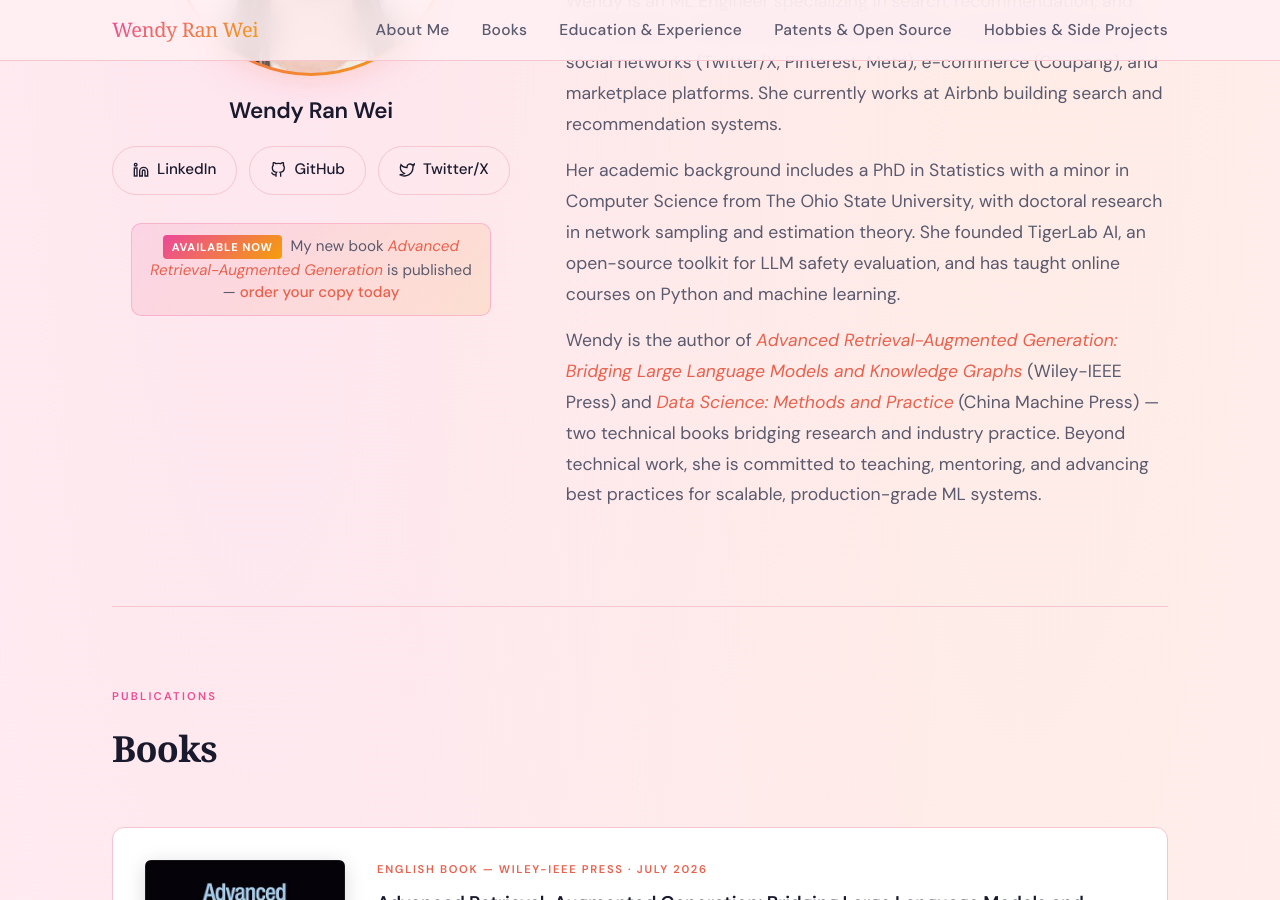
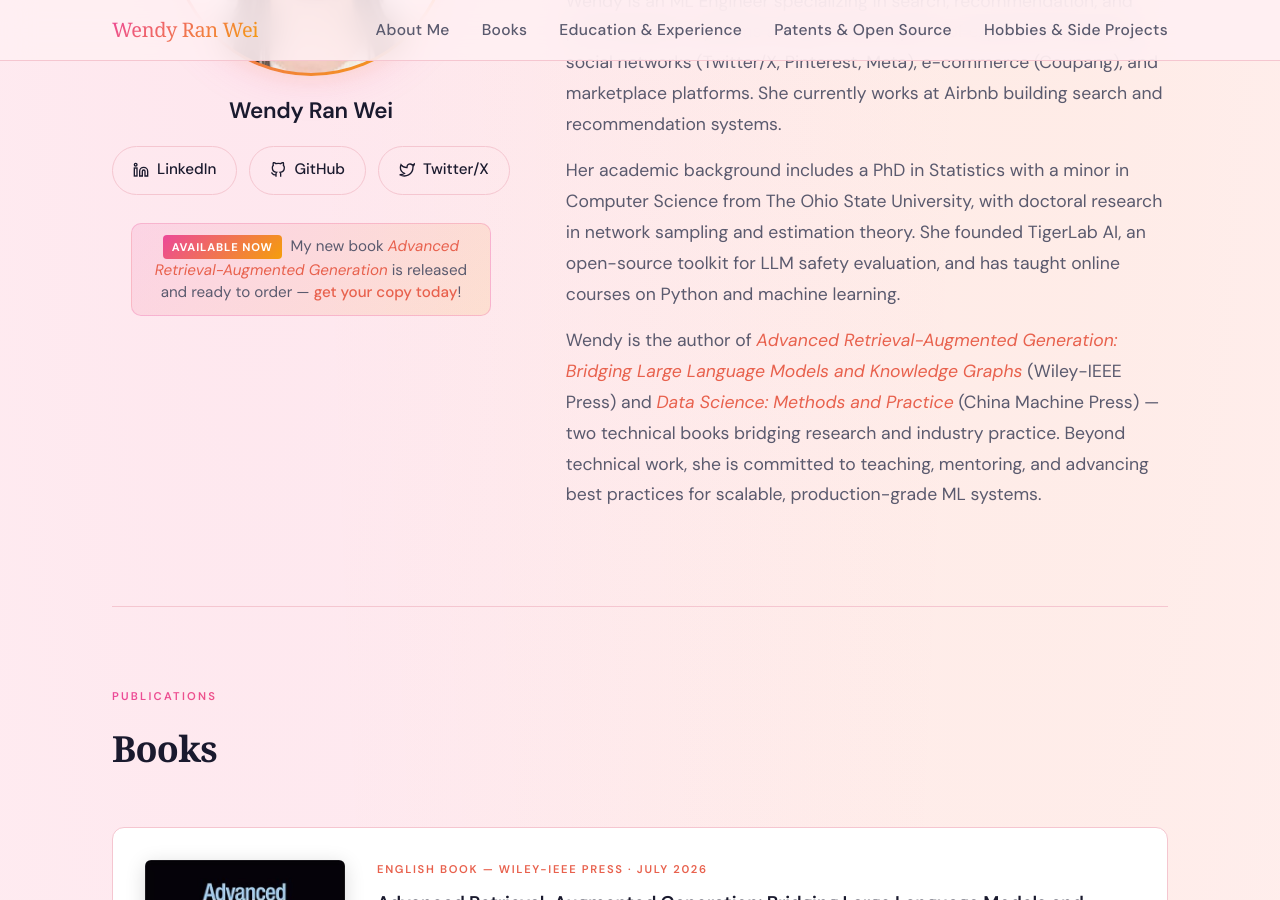
Before and after one commit to wendyran/wendyran.github.io, a Jekyll site: the page index.html, which Jekyll copies as it is, in a window 1280 px wide and 900 px high, scrolled down 344 px. Built offline with Jekyll 4.4.1, drawn with Linux system fonts in a browser that asks for light colours; some web fonts are replaced.

Commit message:
Update index.html

```diff
--- a/index.html
+++ b/index.html
@@ -1052,7 +1052,7 @@
             </a>
         </div>
         <div class="preorder-banner">
-            <span class="preorder-new">Available Now</span> My new book <a href="https://www.amazon.com/Advanced-Retrieval-Augmented-Generation-Bridging-Knowledge/dp/1394374682" target="_blank" rel="noopener"><em>Advanced Retrieval-Augmented Generation</em></a> is published — <a href="https://www.amazon.com/Advanced-Retrieval-Augmented-Generation-Bridging-Knowledge/dp/1394374682" target="_blank" rel="noopener">order your copy today</a>
+            <span class="preorder-new">Available Now</span> My new book <a href="https://www.amazon.com/Advanced-Retrieval-Augmented-Generation-Bridging-Knowledge/dp/1394374682" target="_blank" rel="noopener"><em>Advanced Retrieval-Augmented Generation</em></a> is released and ready to order — <a href="https://www.amazon.com/Advanced-Retrieval-Augmented-Generation-Bridging-Knowledge/dp/1394374682" target="_blank" rel="noopener">get your copy today</a>!
         </div>
     </div>
     <div class="hero-text">
```
